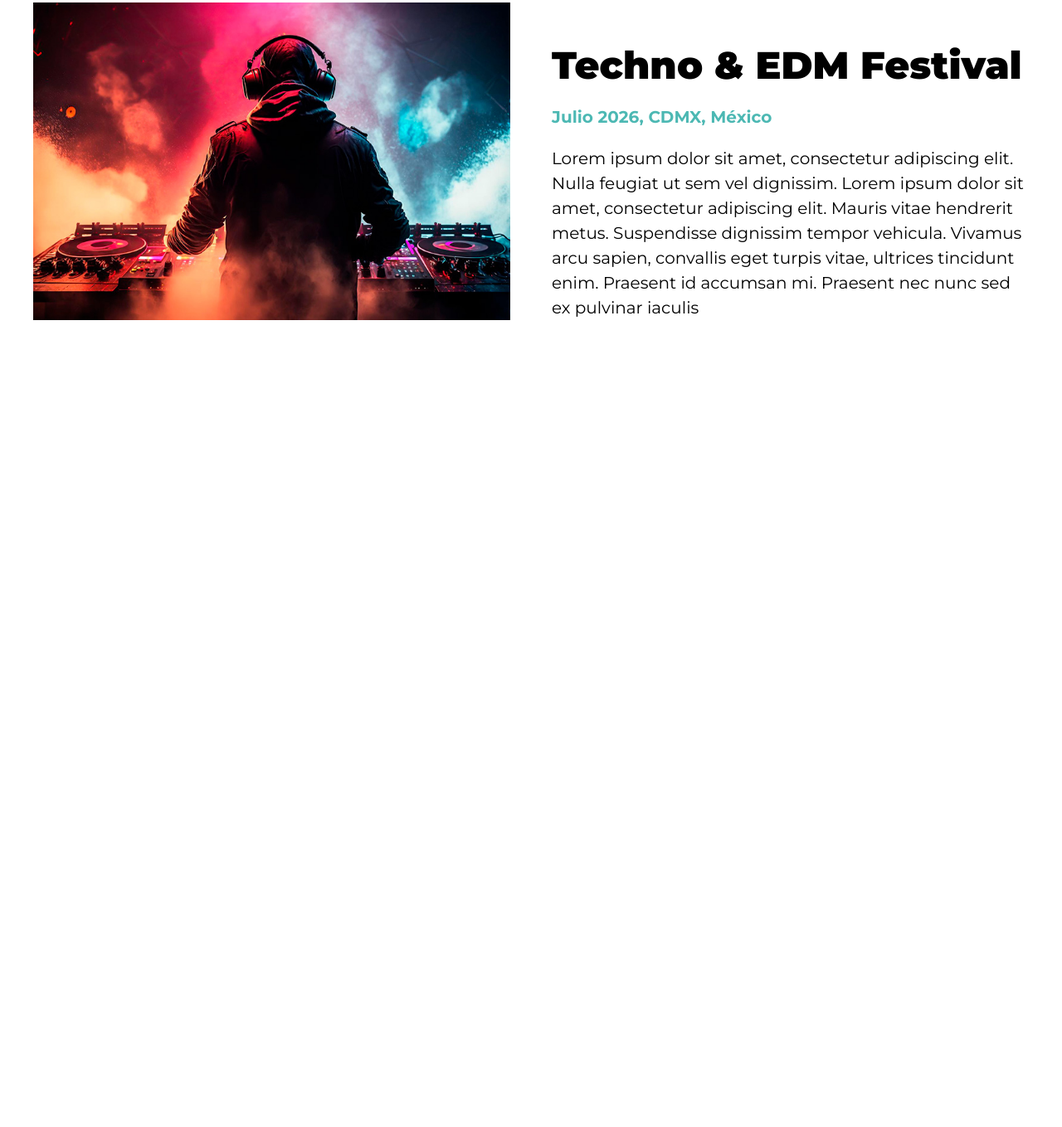
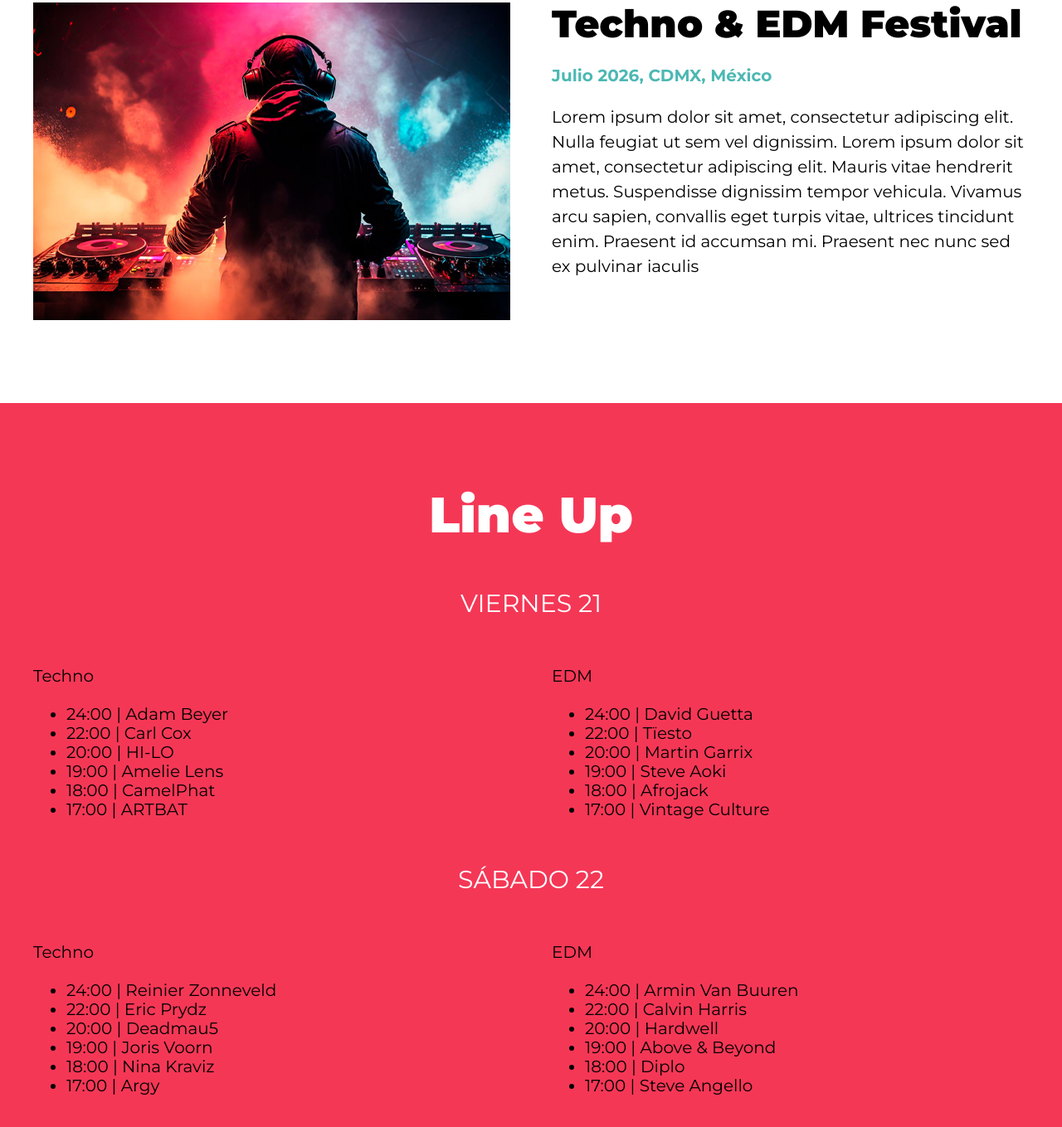
Before and after one commit to Azarel39/Festival-de-Musica, a website: page index.html in a window 1280 px wide. Shown: the part 823-2182 px from the top of the page at 83% size. Before the commit the page ends 1329 px from the top, so only its background shows below. Drawn offline with Linux system fonts and the light colour scheme.

```diff
--- a/index.html
+++ b/index.html
@@ -27,7 +27,7 @@
                 <p>Julio 2026, CDMX, México</p>
             </div>
         </div>
-        <video autoplay mute loop>
+        <video autoplay mute loop controls>
             <source src="video/dj.mp4" type="video/mp4"/>
         </video>
     </div>
@@ -41,5 +41,106 @@
             <p>Lorem ipsum dolor sit amet, consectetur adipiscing elit. Nulla feugiat ut sem vel dignissim. Lorem ipsum dolor sit amet, consectetur adipiscing elit. Mauris vitae hendrerit metus. Suspendisse dignissim tempor vehicula. Vivamus arcu sapien, convallis eget turpis vitae, ultrices tincidunt enim. Praesent id accumsan mi. Praesent nec nunc sed ex pulvinar iaculis</p>
         </div>
     </section>
+    <section id="lineup" class="lineup">
+        <h3>Line Up</h3>
+        <p class="dia">Viernes 21</p>
+        <div class="escenarios-contenedor contenedor">
+            <div class="escenario bg-amarillo">
+                <p class="nombre-escenario">Techno</p>
+                <ul class="calendario">
+                    <li>
+                        24:00 | <span>Adam Beyer</span>
+                    </li>
+                    <li>
+                        22:00 | <span>Carl Cox</span>
+                    </li>
+                    <li>
+                        20:00 | <span>HI-LO</span>
+                    </li>
+                    <li>
+                        19:00 | <span>Amelie Lens</span>
+                    </li>
+                    <li>
+                        18:00 | <span>CamelPhat</span>
+                    </li>
+                    <li>
+                        17:00 | <span>ARTBAT</span>
+                    </li>
+                </ul>
+            </div> <!--.escenario-->
+            <div class="escenario bg-verde">
+                <p class="nombre-escenario">EDM</p>
+                <ul class="calendario">
+                    <li>
+                        24:00 | <span>David Guetta</span>
+                    </li>
+                    <li>
+                        22:00 | <span>Tïesto</span>
+                    </li>
+                    <li>
+                        20:00 | <span>Martin Garrix</span>
+                    </li>
+                    <li>
+                        19:00 | <span>Steve Aoki</span>
+                    </li>
+                    <li>
+                        18:00 | <span>Afrojack</span>
+                    </li>
+                    <li>
+                        17:00 | <span>Vintage Culture</span>
+                    </li>
+                </ul>
+            </div> <!--.escenario-->
+        </div> <!--.escenarios-contenedor -->
+        <p class="dia">Sábado 22</p>
+        <div class="escenarios-contenedor contenedor">
+            <div class="escenario bg-verde">
+                <p class="nombre-escenario">Techno</p>
+                <ul class="calendario">
+                    <li>
+                        24:00 | <span>Reinier Zonneveld</span>
+                    </li>
+                    <li>
+                        22:00 | <span>Eric Prydz</span>
+                    </li>
+                    <li>
+                        20:00 | <span>Deadmau5</span>
+                    </li>
+                    <li>
+                        19:00 | <span>Joris Voorn</span>
+                    </li>
+                    <li>
+                        18:00 | <span>Nina Kraviz</span>
+                    </li>
+                    <li>
+                        17:00 | <span>Argy</span>
+                    </li>
+                </ul>
+            </div> <!--.escenario-->
+            <div class="escenario bg-amarillo">
+                <p class="nombre-escenario">EDM</p>
+                <ul class="calendario">
+                    <li>
+                        24:00 | <span>Armin Van Buuren</span>
+                    </li>
+                    <li>
+                        22:00 | <span>Calvin Harris</span>
+                    </li>
+                    <li>
+                        20:00 | <span>Hardwell</span>
+                    </li>
+                    <li>
+                        19:00 | <span>Above & Beyond</span>
+                    </li>
+                    <li>
+                        18:00 | <span>Diplo</span>
+                    </li>
+                    <li>
+                        17:00 | <span>Steve Angello</span>
+                    </li>
+                </ul>
+            </div> <!--.escenario-->
+    </div> <!--.escenarios-contenedor -->
+</section>
     </body>
 </html>
--- a/src/scss/base/_mixins.scss
+++ b/src/scss/base/_mixins.scss
@@ -34,3 +34,10 @@
     max-width: 120rem;
     margin: 0 auto;
 }
+@mixin grid($columnas, $gap:5rem)
+{
+    display: grid;
+    grid-template-columns: repeat($columnas,1fr);
+    gap: $gap;
+
+}
--- a/src/scss/layout/_festival.scss
+++ b/src/scss/layout/_festival.scss
@@ -7,14 +7,11 @@
     @include m.contenedor;
     @include m.tablet
     {
-        display: grid;
-        grid-template-columns: repeat(2,1fr);
-        gap: 5rem;
+        @include m.grid(2, 5rem);
     }
 }
 .contenido-festival
 {
-    margin-top: 5rem;
     h2
     {
         margin-bottom: 2rem;
--- a/src/scss/layout/_index.scss
+++ b/src/scss/layout/_index.scss
@@ -1,3 +1,4 @@
 @forward 'header';
 @forward 'video';
 @forward 'festival';
+@forward'lineup';
--- /dev/null
+++ b/src/scss/layout/_lineup.scss
@@ -0,0 +1,25 @@
+@use 'base/variables' as v;
+@use 'base/mixins' as m;
+
+.lineup
+{
+    background-color: v.$rosa;
+    h3, .dia
+    {
+        color: v.$blanco;
+        text-align: center;
+    }
+    .dia
+    {
+        font-size: 3rem;
+        text-transform: uppercase;
+    }
+}
+.escenarios-contenedor
+{
+    @include m.contenedor;
+    @include m.tablet
+    {
+        @include m.grid(2, 5rem);
+    }
+}
```
Also changed, not shown: dist/css/app.css.
